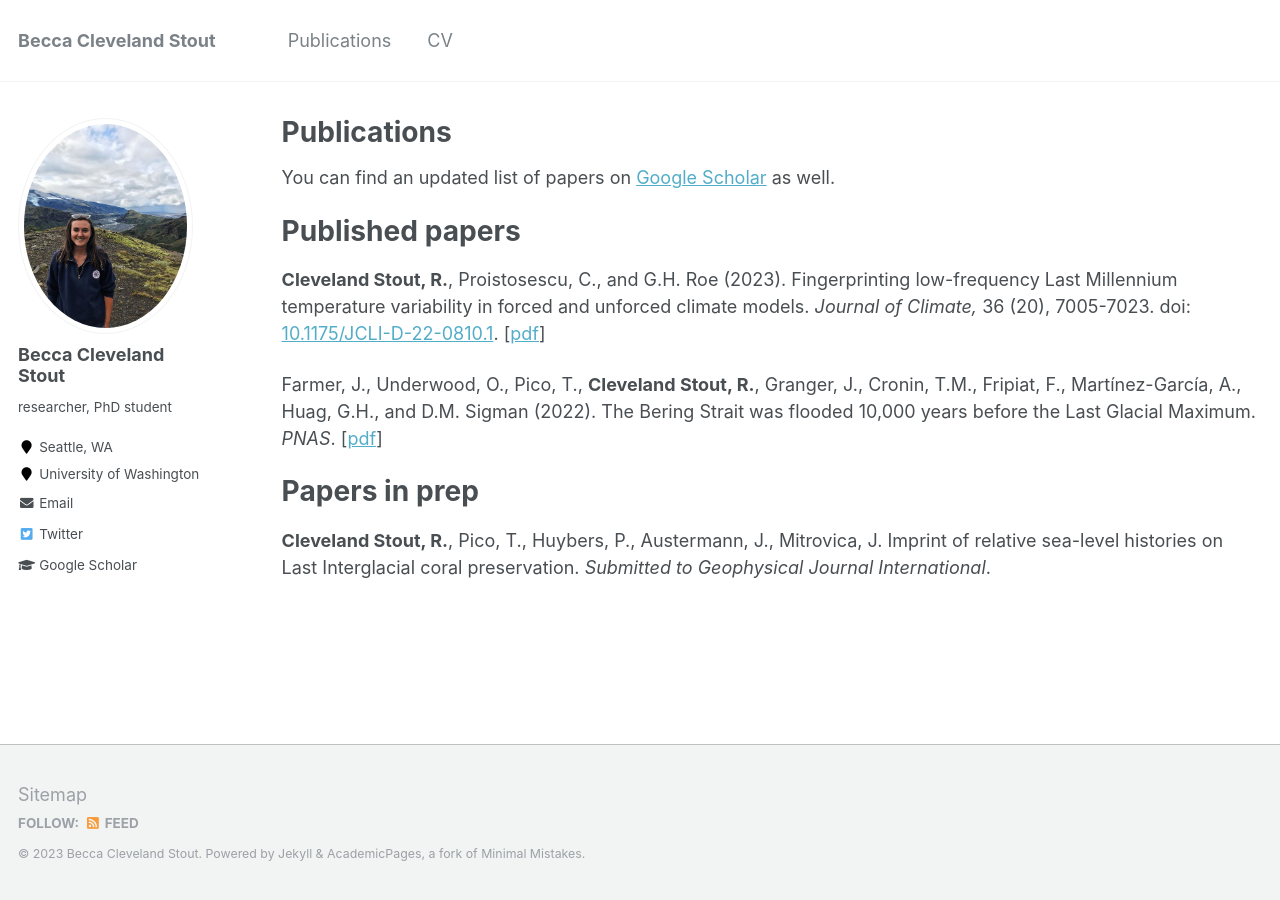
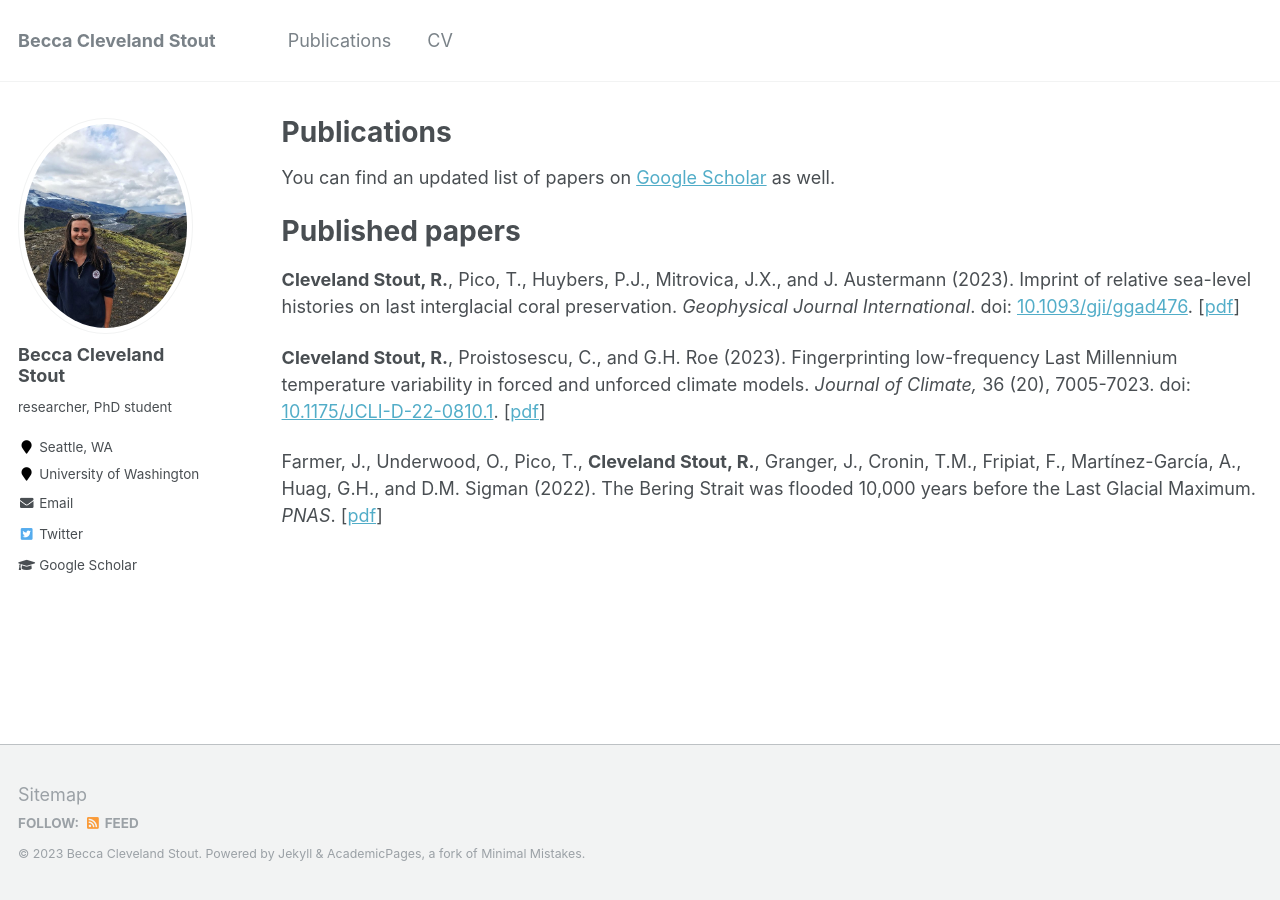
Before and after one commit to becca-cs/becca-cs.github.io, a Jekyll site: the page built from _pages/publications.md, in a window 1280 px wide. Built offline with Jekyll 4.4.1, drawn with Linux system fonts in a browser that asks for light colours.

Commit message:
Update publications.md

```diff
--- a/_pages/publications.md
+++ b/_pages/publications.md
@@ -8,9 +8,8 @@ author_profile: true
   You can find an updated list of papers on [Google Scholar](https://scholar.google.com/citations?user=b2kD89sAAAAJ&hl=en) as well.
 
 # Published papers
+**Cleveland Stout, R.**, Pico, T., Huybers, P.J., Mitrovica, J.X., and J. Austermann (2023). Imprint of relative sea-level histories on last interglacial coral preservation. *Geophysical Journal International*. doi: [10.1093/gji/ggad476](https://doi.org/10.1093/gji/ggad476). [[pdf](https://becca-cs.github.io/files/ggad476.pdf)]
+
 **Cleveland Stout, R.**, Proistosescu, C., and G.H. Roe (2023). Fingerprinting low-frequency Last Millennium temperature variability in forced and unforced climate models. *Journal of Climate,* 36 (20), 7005-7023. doi: [10.1175/JCLI-D-22-0810.1](https://journals.ametsoc.org/view/journals/clim/36/20/JCLI-D-22-0810.1.xml). [[pdf](https://becca-cs.github.io/files/clim-JCLI-D-22-0810.1.pdf)]
 
 Farmer, J., Underwood, O., Pico, T., **Cleveland Stout, R.**, Granger, J., Cronin, T.M., Fripiat, F., Martínez-García, A., Huag, G.H., and D.M. Sigman (2022). The Bering Strait was flooded 10,000 years before the Last Glacial Maximum. *PNAS*. [[pdf](https://becca-cs.github.io/files/farmer-et-al-2022-the-bering-strait-was-flooded-10-000-years-before-the-last-glacial-maximum.pdf)]
-
-# Papers in prep
-**Cleveland Stout, R.**, Pico, T., Huybers, P., Austermann, J., Mitrovica, J. Imprint of relative sea-level histories on Last Interglacial coral preservation. *Submitted to Geophysical Journal International*.
```
